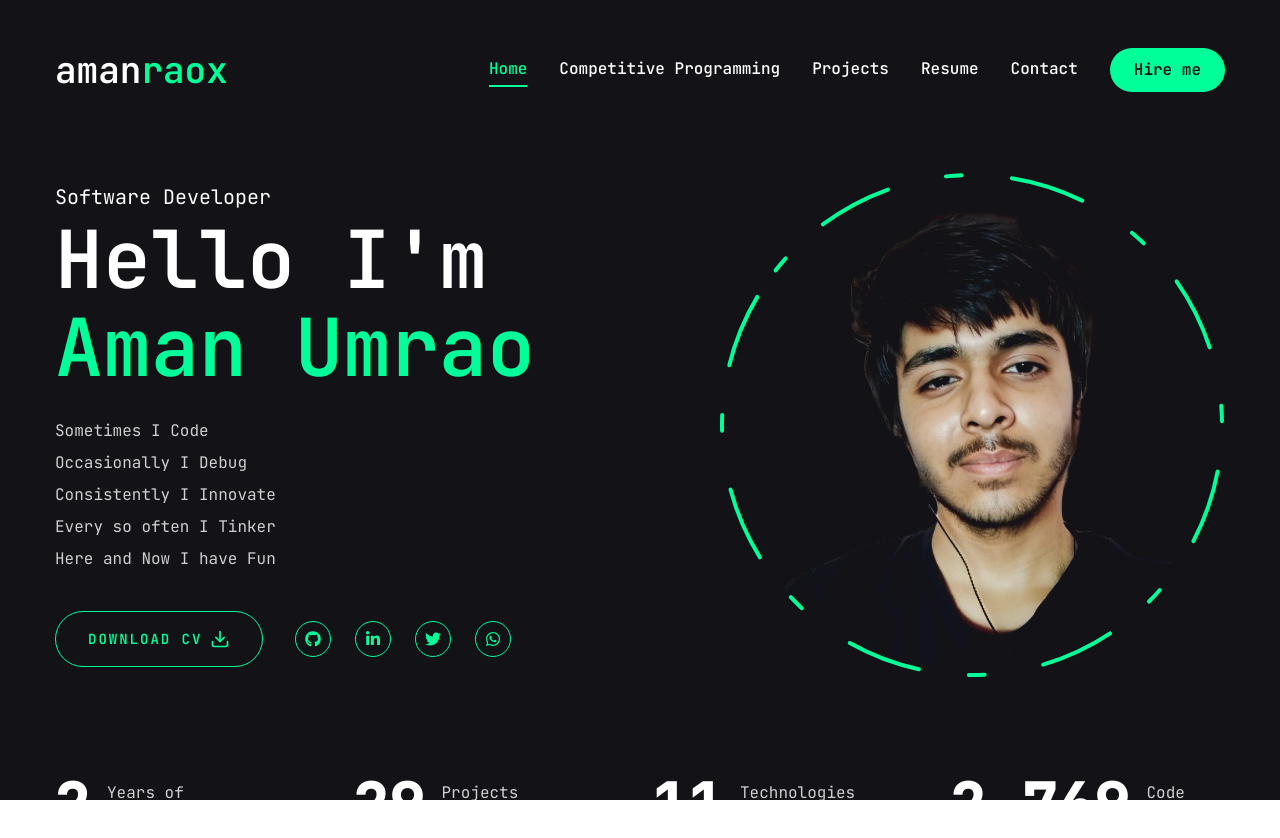
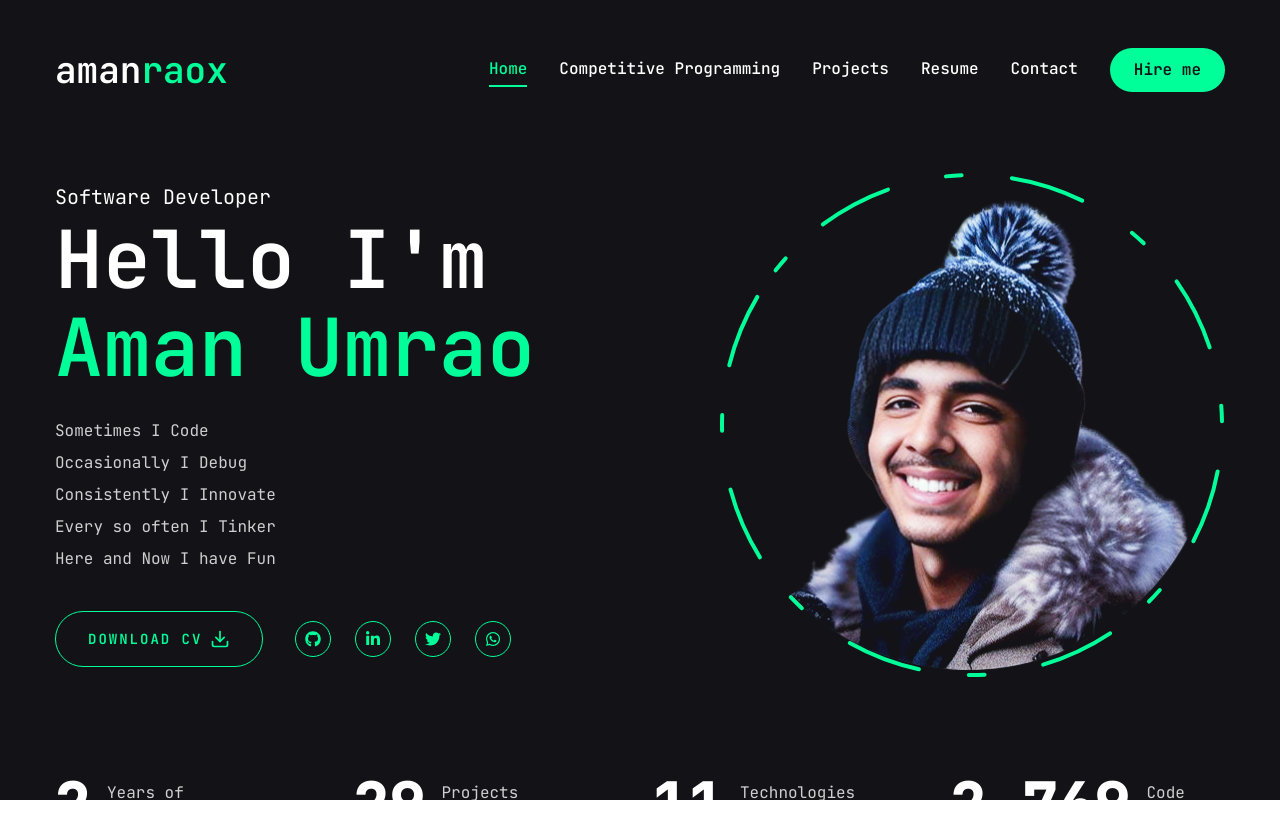
Before and after one commit to amanraox/amanraox-portfolio, a Next.js app: page / in a window 1280 px wide. Shown: the top 838 px of the page. Built offline with nearby package versions, Linux system fonts and the light colour scheme.

Commit message:
Update Photo.jsx

```diff
--- a/components/Photo.jsx
+++ b/components/Photo.jsx
@@ -7,7 +7,7 @@
         <motion.div initial={{opacity:0}} animate={{opacity:1, transition:{delay: 2,duration: 0.4,ease: "easeIn"},}}>
             {/* Image */}
             <motion.div initial={{opacity:0}} animate={{opacity:1, transition:{delay: 2.4,duration: 0.4,ease: "easeInOut"},}} className="w-[298px] h-[298px] xl:w-[498px] xl:h-[498px] mix-blend-lighten absolute">
-                <Image src="/assets/amanumrao.png" priority quality={100} fill alt="" className="object-contain"/>
+                <Image src="/assets/amanumrao1.png" priority quality={100} fill alt="" className="object-contain"/>
             </motion.div>
             {/* circle */}
             <motion.svg className="w-[300px] xl:w-[506px] h-[300px] xl:h-[506px]" fill="transparent" viewBox="0 0 506 506" xmlns="https://www.w3.org/2000/svg">
```
